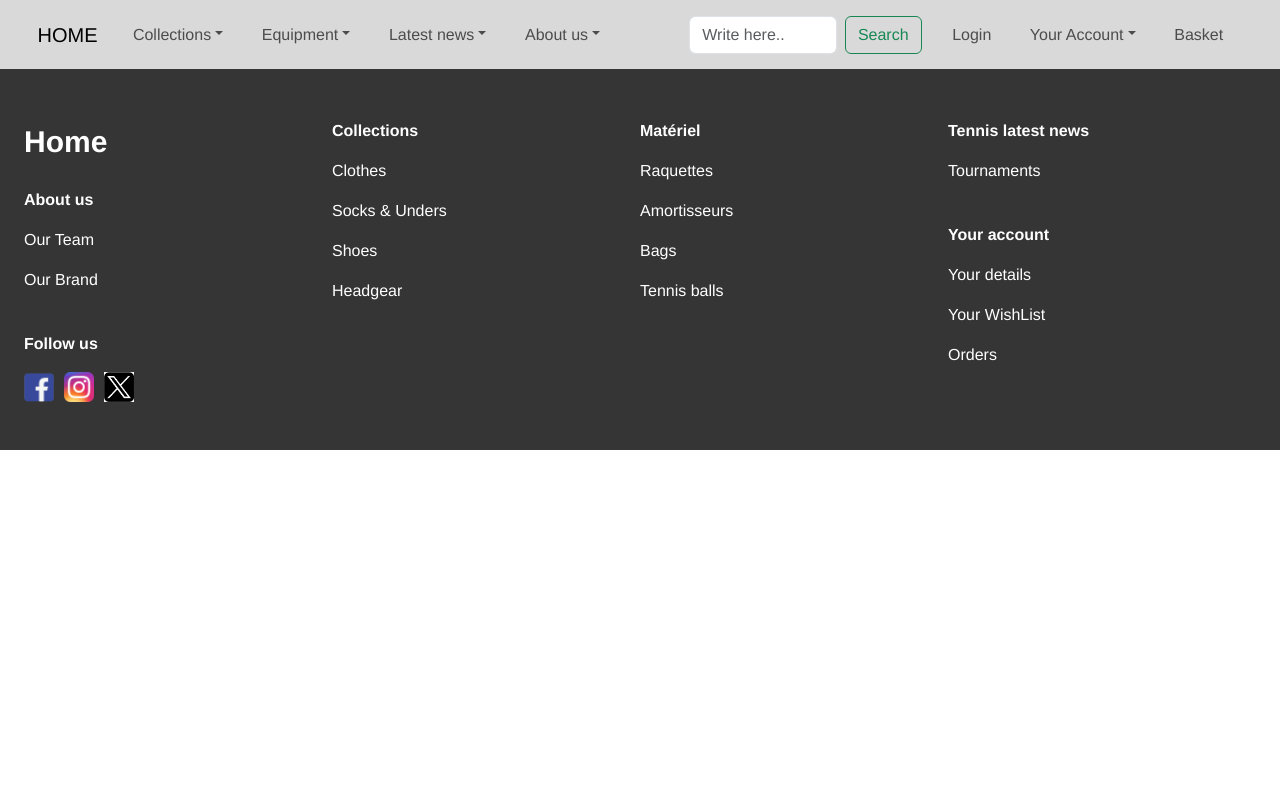
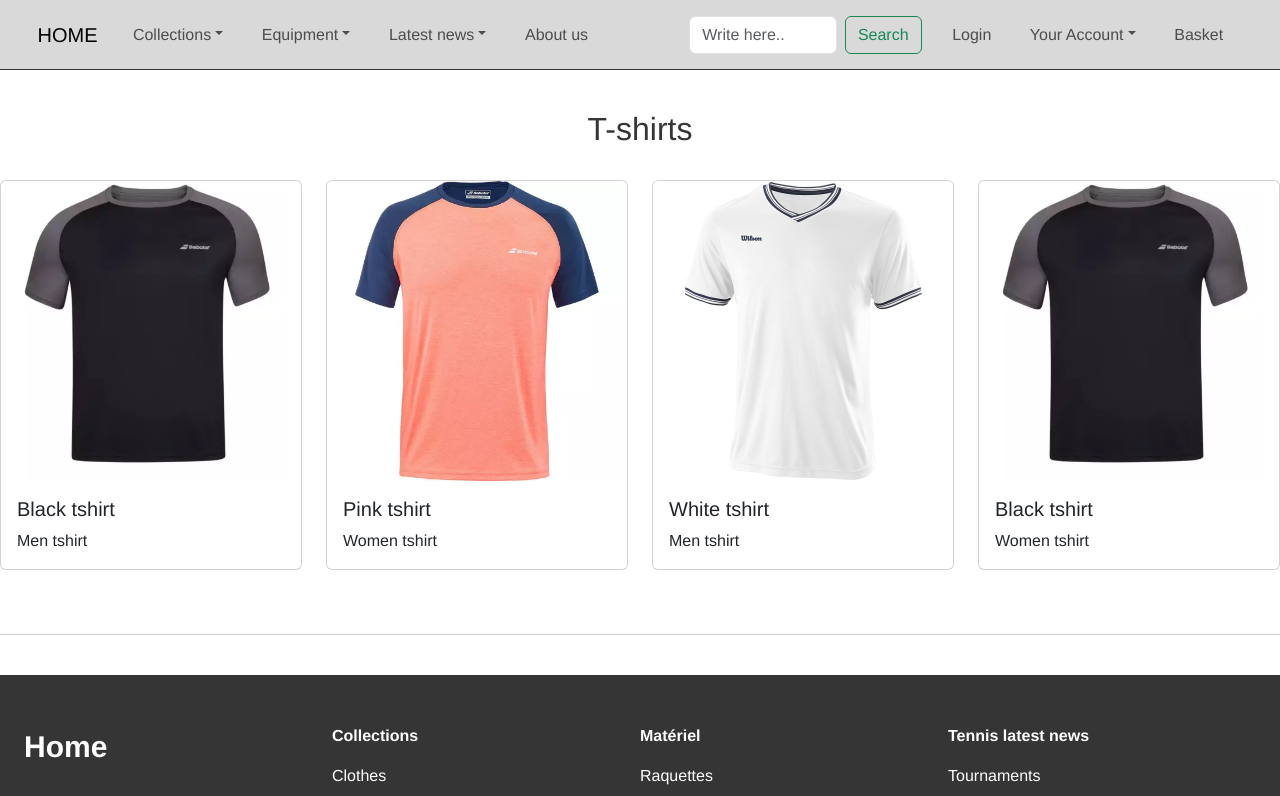
Before and after one commit to Mr-R-b0t/tenis-fiesta, a Vue app in the folder front/: page /clothes in a window 1280 px wide. Shown: the top 796 px of the page. Built offline with nearby package versions, Linux system fonts and the light colour scheme.

Commit message:
update and add sousPages

```diff
--- a/front/src/components/NavBar.vue
+++ b/front/src/components/NavBar.vue
@@ -10,10 +10,10 @@
                     <li class="nav-item dropdown">
                         <router-link to="/collections" class="nav-link dropdown-toggle" role="button" id="navbarDropdownMenuLink" data-toggle="dropdown" aria-expanded="false">Collections</router-link>
                         <ul class="dropdown-menu" aria-labelledby="navbarDropdownMenuLink">
-                            <li><a class="dropdown-item" href="#">Clothes</a></li>
-                            <li><a class="dropdown-item" href="#">Socks and Unders</a></li>
-                            <li><a class="dropdown-item" href="#">Shoes</a></li>
-                            <li><a class="dropdown-item" href="#">Headgear</a></li>
+                            <li><a class="dropdown-item" href="/clothes">Clothes</a></li>
+                            <li><a class="dropdown-item" href="/sockUnders">Socks and Unders</a></li>
+                            <li><a class="dropdown-item" href="/shoes">Shoes</a></li>
+                            <li><a class="dropdown-item" href="/headgear">Headgear</a></li>
                         </ul>
                     </li>
                     <li class="nav-item dropdown">
@@ -33,11 +33,7 @@
                         </ul>
                     </li>
                     <li class="nav-item dropdown">
-                        <router-link to="/about" class="nav-link dropdown-toggle" role="button" id="navbarDropdownMenuLink" data-toggle="dropdown" aria-expanded="false">About us</router-link>
-                        <ul class="dropdown-menu" aria-labelledby="navbarDropdownMenuLink">
-                            <li><a class="dropdown-item" href="#">Our Brand</a></li>
-                            <li><a class="dropdown-item" href="#">Our Team</a></li>
-                        </ul>
+                        <router-link to="/about" class="nav-link" role="button" id="navbarDropdownMenuLink" data-toggle="dropdown" aria-expanded="false">About us</router-link>
                     </li>
                 </ul>
                 <ul class="navbar-nav d-flex align-items-center flex-row-reverse w-50">
--- a/front/src/router/index.js
+++ b/front/src/router/index.js
@@ -7,6 +7,10 @@ import LatestView from '../views/LatestView.vue'
 import LoginView from '../views/LoginView.vue'
 import RegisterView from '../views/RegisterView.vue'
 import UserView from '../views/UserView.vue'
+import clothesView from '../views/sousPages/clothesView.vue'
+import headGear from '../views/sousPages/headGear.vue'
+import shoesView from '../views/sousPages/shoesView.vue'
+import sockUnders from '../views/sousPages/sockUnders.vue'
 
 const routes = [
   {
@@ -48,6 +52,26 @@ const routes = [
     path: '/user',
     name: 'user',
     component: UserView
+  },
+  {
+    path: '/clothes',
+    name: 'clothes',
+    component: clothesView
+  },
+  {
+    path: '/headGear',
+    name: 'headGear',
+    component: headGear
+  },
+  {
+    path: '/shoes',
+    name: 'shoes',
+    component: shoesView
+  },
+  {
+    path: '/sockUnders',
+    name: 'sockUnders',
+    component: sockUnders
   }
 ]
 
--- /dev/null
+++ b/front/src/views/sousPages/clothesView.vue
@@ -0,0 +1,52 @@
+<template>
+    <div class="collection">
+        <div class="header d-flex align-items-center">
+          </div>
+          <div class="sections">
+            <SectionComponent :header="'T-shirts'" :items="tshirts" />
+        </div>
+    </div>
+</template>
+<script>
+import SectionComponent from '../../components/SectionComponent.vue'
+
+export default {
+  components: {
+    SectionComponent
+  },
+  data () {
+    return {
+      tshirts: [
+        {
+          title: 'Black tshirt',
+          description: 'Men tshirt',
+          image: require('../../assets/collections/tshirt/t-shirt-homme-babolat-play-crew-neck-blanc.png')
+        },
+        {
+          title: 'Pink tshirt',
+          description: 'Women tshirt',
+          image: require('../../assets/collections/tshirt/t-shirt-homme-babolat-play-crew-neck-corailbleu.png')
+        },
+        {
+          title: 'White tshirt',
+          description: 'Men tshirt',
+          image: require('../../assets/collections/tshirt/tshirt_tennis_blanc.jpg')
+        },
+        {
+          title: 'Black tshirt',
+          description: 'Women tshirt',
+          image: require('../../assets/collections/tshirt/t-shirt-homme-babolat-play-crew-neck-blanc.png')
+        }
+      ]
+    }
+  }
+}
+</script>
+
+  <style scoped>
+  .collection{
+    position: relative;
+    top:0px;
+    margin-top: 40px;
+  }
+  </style>
--- /dev/null
+++ b/front/src/views/sousPages/headGear.vue
@@ -0,0 +1,52 @@
+<template>
+    <div class="collection">
+        <div class="header d-flex align-items-center">
+          </div>
+          <div class="sections">
+            <SectionComponent :header="'Headgear'" :items="headgear" />
+        </div>
+    </div>
+    </template>
+<script>
+import SectionComponent from '../../components/SectionComponent.vue'
+
+export default {
+  components: {
+    SectionComponent
+  },
+  data () {
+    return {
+      headgear: [
+        {
+          title: 'Blue headgear',
+          description: 'Unisex headgear',
+          image: require('../../assets/collections/headgear/bandeau_bleu.jpg')
+        },
+        {
+          title: 'Grey headgear',
+          description: 'Unisex headgear',
+          image: require('../../assets/collections/headgear/bandeau_gris.jpg')
+        },
+        {
+          title: 'Pink headgear',
+          description: 'Kids headgear',
+          image: require('../../assets/collections/headgear/bandeau_rose.jpg')
+        },
+        {
+          title: 'Blue headgear',
+          description: 'Men headgear',
+          image: require('../../assets/collections/headgear/bandeau_bleu.jpg')
+        }
+      ]
+    }
+  }
+}
+</script>
+
+<style scoped>
+  .collection{
+    position: relative;
+    top:0px;
+    margin-top: 40px;
+}
+</style>
--- /dev/null
+++ b/front/src/views/sousPages/shoesView.vue
@@ -0,0 +1,52 @@
+<template>
+    <div class="collection">
+        <div class="header d-flex align-items-center">
+          </div>
+          <div class="sections">
+            <SectionComponent :header="'Shoes'" :items="shoes" />
+        </div>
+    </div>
+    </template>
+<script>
+import SectionComponent from '../../components/SectionComponent.vue'
+
+export default {
+  components: {
+    SectionComponent
+  },
+  data () {
+    return {
+      shoes: [
+        {
+          title: 'Tennis shoes',
+          description: 'Men tennis shoes',
+          image: require('../../assets/collections/shoes/chaussure_tennis_bleuvert.png')
+        },
+        {
+          title: 'Tennis shoes',
+          description: 'Women tennis shoes',
+          image: require('../../assets/collections/shoes/chaussure_tennis_bleuvert.png')
+        },
+        {
+          title: 'Tennis shoes',
+          description: 'Kids tennis shoes',
+          image: require('../../assets/collections/shoes/chaussure_tennis_enfant.jpg')
+        },
+        {
+          title: 'Tennis shoes',
+          description: 'Men tennis shoes',
+          image: require('../../assets/collections/shoes/chaussure_tennis_rouge.png')
+        }
+      ]
+    }
+  }
+}
+</script>
+
+<style scoped>
+  .collection{
+    position: relative;
+    top:0px;
+    margin-top: 40px;
+}
+</style>
--- /dev/null
+++ b/front/src/views/sousPages/sockUnders.vue
@@ -0,0 +1,52 @@
+<template>
+    <div class="collection">
+        <div class="header d-flex align-items-center">
+          </div>
+          <div class="sections">
+            <SectionComponent :header="'Socks'" :items="socks" />
+        </div>
+    </div>
+</template>
+<script>
+import SectionComponent from '../../components/SectionComponent.vue'
+
+export default {
+  components: {
+    SectionComponent
+  },
+  data () {
+    return {
+      socks: [
+        {
+          title: 'White socks',
+          description: 'Men socks',
+          image: require('../../assets/collections/socks&unders/bk_socks.jpg')
+        },
+        {
+          title: 'White and black socks',
+          description: 'Women socks',
+          image: require('../../assets/collections/socks&unders/under-armour-performance.jpg')
+        },
+        {
+          title: 'White socks',
+          description: 'Kids socks',
+          image: require('../../assets/collections/socks&unders/bk_socks.jpg')
+        },
+        {
+          title: 'White and black socks',
+          description: 'Men socks',
+          image: require('../../assets/collections/socks&unders/under-armour-performance.jpg')
+        }
+      ]
+    }
+  }
+}
+</script>
+
+<style scoped>
+  .collection{
+    position: relative;
+    top:0px;
+    margin-top: 40px;
+}
+</style>
```
Also changed, not shown: front/src/views/CollectionView.vue (indentation only).
